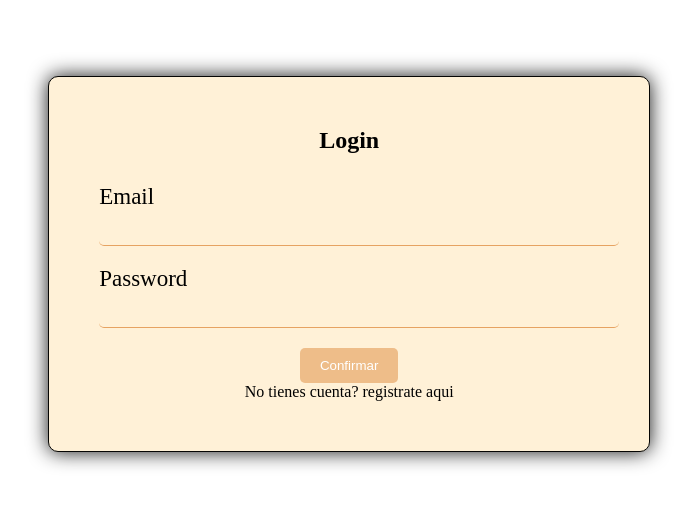
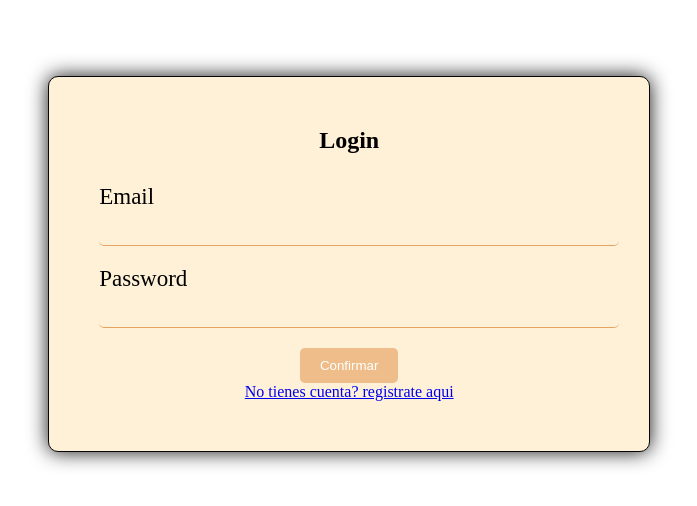
Before and after one commit to YahirAlbores221228/Proyecto-receita, a React (Vite) app in the folder Receita/: page /Login in a window 1280 px wide. Shown: the part 144-650 px from the top of the page, without its empty margins (532-1229 px from the left). Built offline with nearby package versions, Linux system fonts and the light colour scheme.

Commit message:
[UPDATE] Implementacion de rutas a los componentes

```diff
--- a/Receita/src/Componentes/Atomos/Img.jsx
+++ b/Receita/src/Componentes/Atomos/Img.jsx
@@ -1,14 +1,23 @@
-import Presentacion from "../../assets/Img/Verdura.jpg"
+import { Link } from "react-router-dom";
+import {useNavigate } from "react-router-dom";
 import Buttonregister from "./Buttonregister";
 import '../../assets/Styles/Imagen.css'
 function Imagen() {
+const navigate = useNavigate()
+    const handlerClick=(e)=>{
+        e.preventDefault();
+       navigate("/RegiseterP")
+    }
     return (
 <>
 <nav className="Container-nav">
 <div>
 <h1>LA CASA DEL VERDADERO PLACER</h1>
 <div>
-<Buttonregister className="Button" Texto="Registrarme"></Buttonregister>
+<Link to="RegiseterP">
+<Buttonregister className="Button" Texto="Registrarme" onClick={handlerClick}></Buttonregister>
+</Link>
+
 </div>
 </div>
 
--- a/Receita/src/Componentes/Molecula/Header.jsx
+++ b/Receita/src/Componentes/Molecula/Header.jsx
@@ -1,6 +1,14 @@
 import '../../assets/Styles/Header.css'
+import { Link } from "react-router-dom";
+import {useNavigate } from "react-router-dom";
 import Logo from "../../assets/Img/Logo.png"
 function Header() {
+const navigate = useNavigate()
+    const handlerClick=(e)=>{
+        e.preventDefault();
+       navigate("/Login")
+    }
+
     return (
 
 <header className='Container-header'>
@@ -8,7 +16,10 @@ function Header() {
 <img className='Logo' src={Logo} alt="" />
 </div>
 <div>
-<label className='Label'>Incio de sesion</label>
+
+<Link to="Login">
+<label className='Label'  onClick={handlerClick}>Incio de sesion</label>
+</Link>
 <label className='Label'>Convenios</label>
 <label className='Label'>Sobre nosotros</label>
 </div>
--- a/Receita/src/Componentes/Molecula/formLogin.jsx
+++ b/Receita/src/Componentes/Molecula/formLogin.jsx
@@ -1,8 +1,15 @@
 import React, { useState } from 'react'
+import { Link } from "react-router-dom";
+import {useNavigate } from "react-router-dom";
 import imguser from "../../assets/Img/preview.png";
 import "../../assets/Styles/register.css";
 
 function Formlogin() {
+const navigate = useNavigate()
+    const handlerClick=(e)=>{
+        e.preventDefault();
+       navigate("/RestauranteP")
+    }
 
   const [profileImage, setProfileImage] = useState({imguser});
 
@@ -28,7 +35,9 @@ function Formlogin() {
 
         <button type="submit">Confirmar</button>
         <div>
-          <a>No tienes cuenta? registrate aqui</a>
+<Link to="RestauranteP">
+ <a  onClick={handlerClick}>No tienes cuenta? registrate aqui</a>
+</Link>
         </div>
       </form>
     </div>
--- a/Receita/src/assets/Styles/Header.css
+++ b/Receita/src/assets/Styles/Header.css
@@ -49,3 +49,6 @@ flex-direction: column;
 font-size: 20px;
 }
 }
+link{
+
+}
```
